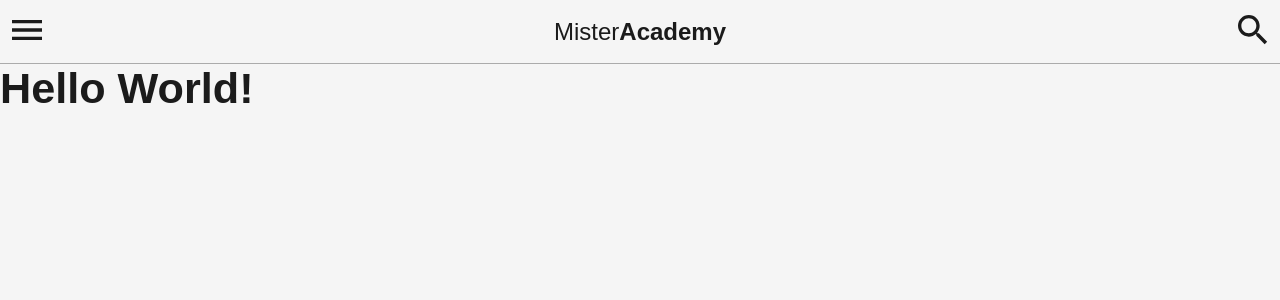
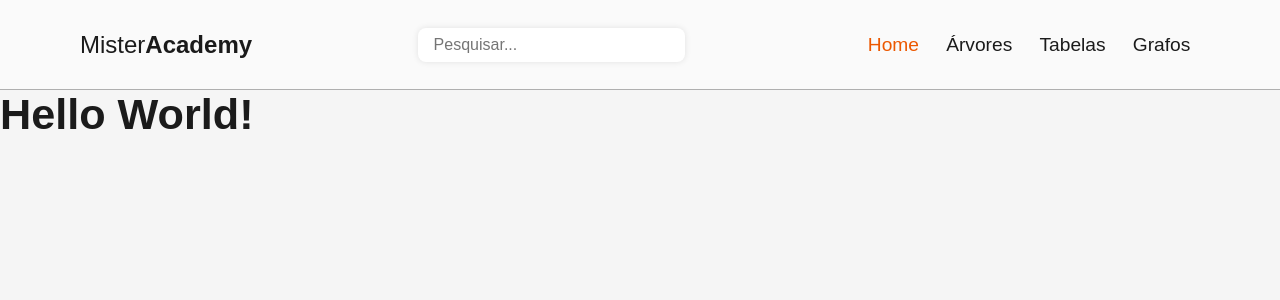
Before and after one commit to mrffilipe/mister-academy, a Next.js app: page / in a window 1280 px wide. Shown: the top 300 px of the page. Built offline with nearby package versions, Linux system fonts and the light colour scheme.

Commit message:
Adjusting Header component to responsive

```diff
--- a/src/components/Header/index.tsx
+++ b/src/components/Header/index.tsx
@@ -36,10 +36,10 @@ const Header = () => {
                 <span>Academy</span>
             </Link>
             <Button icon={SearchOutlined} onClick={handleToggleSearch} />
-            <div className={showSearch ? styles.search : styles.close}>
+            <div className={`${styles.search} ${showSearch ? '' : styles.close}`}>
                 <input type="text" placeholder='Pesquisar...' />
             </div>
-            <nav className={showMenu ? styles.navigation : styles.close}>
+            <nav className={`${styles.navigation} ${showMenu ? '' : styles.close}`}>
                 <ul>
                     <li>
                         <Link className={styles.active} href='#'>Home</Link>
--- a/src/components/Header/styles.module.css
+++ b/src/components/Header/styles.module.css
@@ -1,4 +1,5 @@
 .header {
+    background-color: #fafafa;
     height: 8vh;
     display: flex;
     justify-content: space-between;
@@ -17,35 +18,37 @@
 }
 
 .search {
-    background-color: var(--secondary-color);
+    background-color: #fafafa;
     padding: 10px;
     width: 100%;
+    box-shadow: 0 1px 6px -1px rgba(0, 0, 0, .1);
 
-    position: fixed;
+    position: absolute;
     top: 8vh;
+    z-index: 999;
 }
 
 .search input {
     background: none;
     border: none;
     outline: none;
-    background-color: var(--primary-color);
+    background-color: #fff;
     width: 100%;
     padding: .5em 1em;
     border-radius: .5em;
     font-size: 1em;
+    box-shadow: 0 0 6px rgba(0, 0, 0, .1);
 }
 
 .search input:focus {
-    border: 2px solid var(--accent-color);
+    border: 1px solid var(--accent-color);
 }
 
 .navigation {
-    display: block;
-    background-color: var(--secondary-color);
+    background-color: #fafafa;
     width: 60vw;
     height: 92vh;
-    box-shadow: 2px 2px 6px rgba(0, 0, 0, .5);
+    box-shadow: 1px 0 6px -1px rgba(0, 0, 0, .1);
 
     position: absolute;
     top: 8vh;
@@ -67,93 +70,72 @@
     display: block;
     text-decoration: none;
     padding: .5em;
-    color: var(--primary-color);
+    color: var(--secondary-color);
     font-size: 1.2em;
 }
 
 .navigation .active {
-    background-color: #313131;
+    background-color: #fff;
     border-radius: .5em;
     color: var(--accent-color);
     border-right: 3px solid var(--accent-color);
     overflow: hidden;
+    box-shadow: 0 0 6px rgba(0, 0, 0, .1);
 }
 
 .close {
     display: none;
 }
 
-/* .header {
-    background-color: var(--accent-color);
-    padding: 20px 40px;
-    display: flex;
-    justify-content: space-between;
-    align-items: center;
-    box-shadow: 3px 3px 6px rgba(0, 0, 0, .3);
+@media screen and (min-width: 960px) {
+    .header {
+        height: auto;
+        padding: 1.5em 5em;
     }
 
-.logo {
-    text-decoration: none;
-    color: var(--primary-color);
-    font-size: 2em;
+    .header>button {
+        display: none;
     }
 
-.logo span {
-    font-weight: 700;
+    .search,
+    .navigation {
+        display: block;
+        position: static;
+    }
+
+    .search {
+        flex: .5;
+        min-width: 200px;
+        width: auto;
+        background: none;
+        padding: 0;
+        margin: 0 2em;
+        box-shadow: none;
     }
 
     .navigation {
-    display: flex;
-    justify-content: space-between;
-    align-items: center;
+        width: auto;
+        height: auto;
+        background: none;
+        box-shadow: none;
+        overflow-y: none;
     }
 
     .navigation ul {
-    list-style: none;
+        padding: 0;
         display: flex;
         flex-wrap: wrap;
     }
 
     .navigation li {
-    margin-left: 2em;
+        margin: 0;
+        margin-left: .5em;
     }
 
-.navigation a {
-    text-decoration: none;
-    padding: 5px;
-    color: var(--primary-color);
-    font-size: 1.2em;
-    font-weight: 600;
+    .navigation .active {
+        background: none;
+        border-radius: 0;
+        border: none;
+        box-shadow: none;
     }
-
-.search {
-    background-color: var(--primary-color);
-    border-radius: 2em;
-    margin-left: 2em;
-    display: flex;
-    align-items: center;
-    overflow: hidden;
-    box-shadow: 3px 3px 6px rgba(0, 0, 0, .3);
 }
-
-.search input {
-    background: none;
-    border: none;
-    outline: none;
-    padding: .5em 1em;
-    font-family: 'Montserrat', sans-serif;
-    font-size: 1em;
-}
-
-.search button {
-    background: none;
-    border: none;
-    background-color: var(--alternative-color);
-    padding: .5em 1em;
-    cursor: pointer;
-}
-
-.search button svg {
-    color: var(--primary-color);
-    font-size: 2em;
-} */
```
Lines whose indentation alone changed are shown as unchanged.
